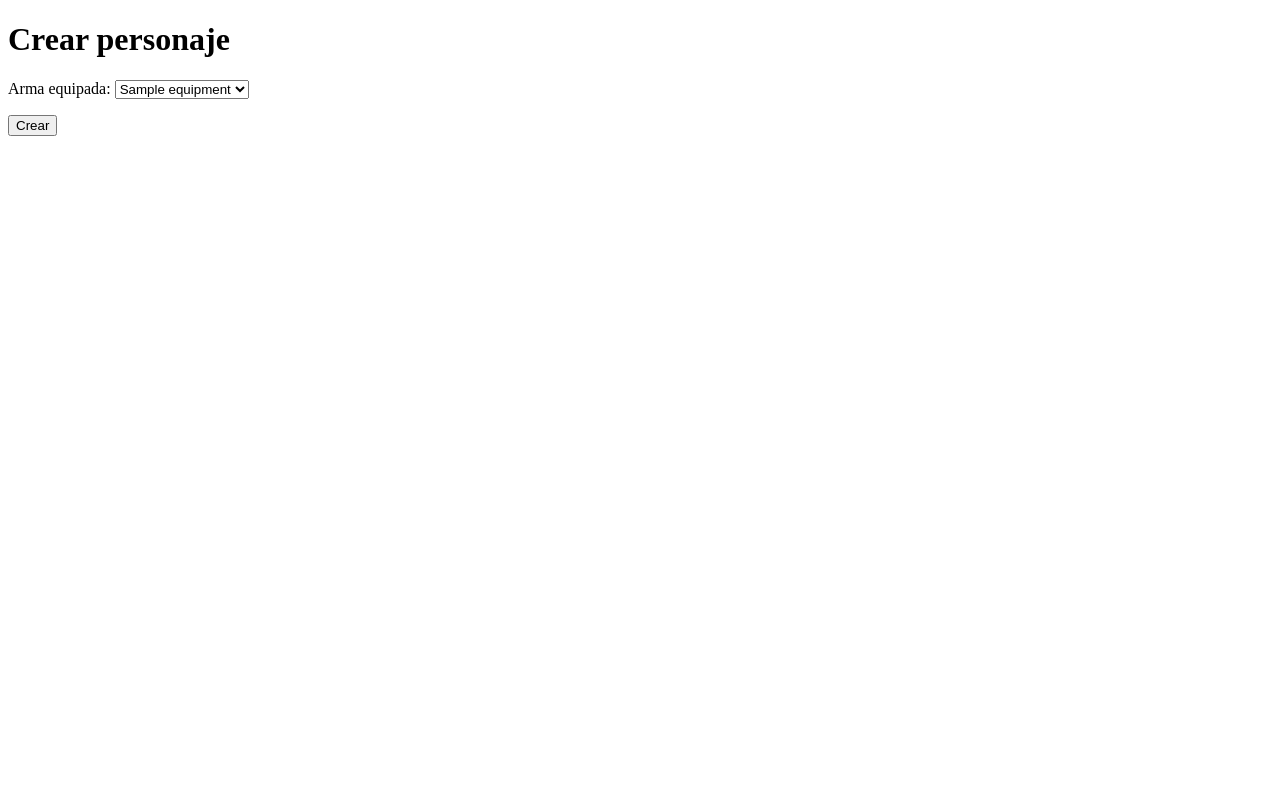
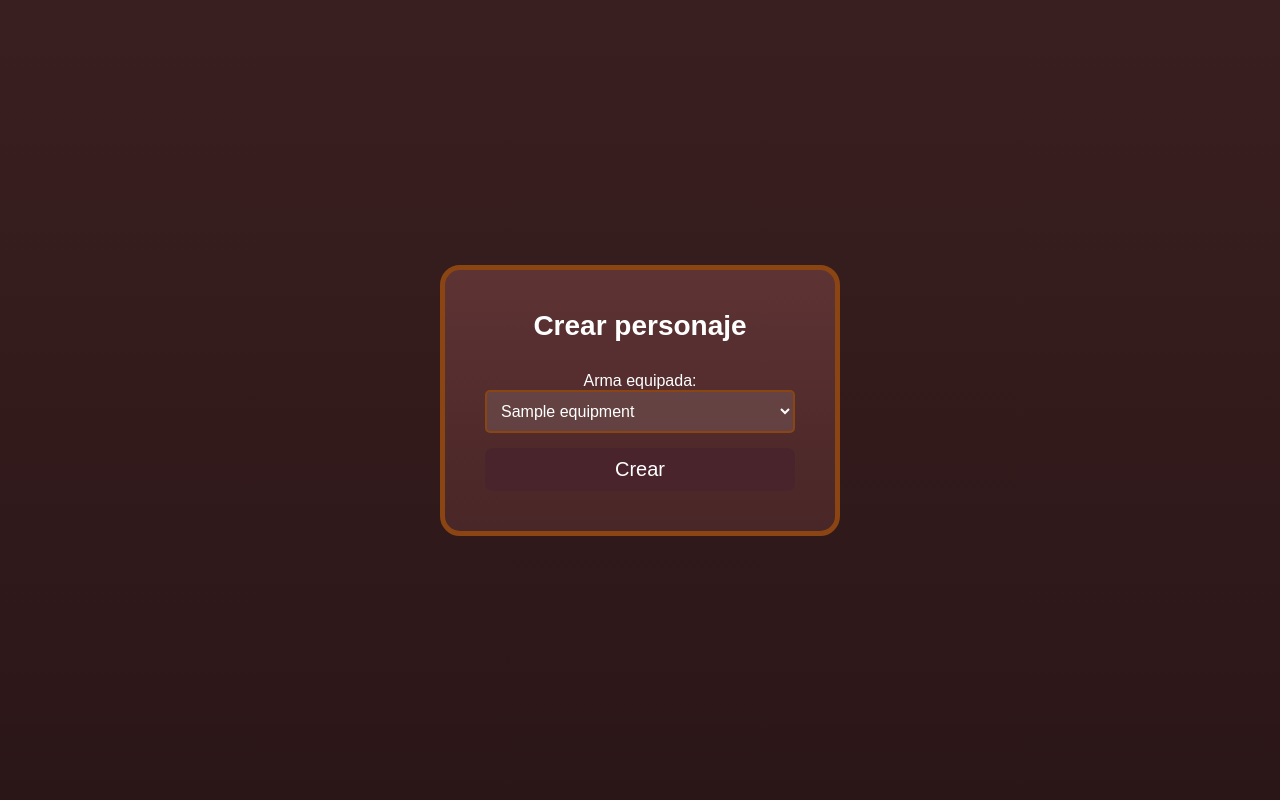
Before and after one commit to daninogales30/juego_tierra_media_django, a Django app: page /equip_weapon/1/ in a window 1280 px wide. Run offline with Django 5.2, Linux system fonts and the light colour scheme; tables that the repository leaves empty hold one stand-in row (values such as "Sample post").

Commit message:
css formulario crear personaje hecho

```diff
--- /dev/null
+++ b/character/static/character_form.css
@@ -0,0 +1,81 @@
+* {
+    padding: 0;
+    margin: 0;
+    box-sizing: border-box;
+}
+
+body {
+    font-family: sans-serif;
+    color: white;
+    background: linear-gradient(#3a1f20, #2b1617);
+    display: flex;
+    justify-content: center;
+    align-items: center;
+    height: 100vh;
+}
+
+div {
+    background: linear-gradient(to bottom, #5e3334, #492627);
+    border: 5px saddlebrown solid;
+    border-radius: 20px;
+    padding: 40px;
+    display: flex;
+    flex-direction: column;
+    gap: 20px;
+    transition: transform 0.3s ease, box-shadow 0.3s ease;
+    text-align: center;
+    max-width: 400px;
+    width: 100%;
+}
+
+div:hover {
+    transform: translateY(-10px);
+    box-shadow: 0px 20px 30px #1c0e0e;
+}
+
+h1 {
+    font-size: 28px;
+    margin-bottom: 10px;
+}
+
+form {
+    display: flex;
+    flex-direction: column;
+    gap: 15px;
+}
+
+input, select {
+    width: 100%;
+    padding: 10px;
+    border-radius: 5px;
+    border: 2px solid saddlebrown;
+    background-color: rgba(255, 255, 255, 0.1);
+    color: white;
+    font-size: 16px;
+    outline: none;
+    transition: border-color 0.3s ease;
+}
+
+input:focus, textarea:focus, select:focus {
+    border-color: #cfcfcf;
+}
+
+select option {
+    color: black;
+}
+
+button {
+    font-size: 20px;
+    color: white;
+    background-color: rgba(73, 36, 45, 0.8);
+    padding: 10px;
+    border: none;
+    border-radius: 7px;
+    cursor: pointer;
+    transition: background-color 0.35s ease, color 0.35s ease;
+}
+
+button:hover {
+    background-color: rgba(126, 69, 82, 0.8);
+    color: #cfcfcf;
+}
--- a/character/templates/character_form.html
+++ b/character/templates/character_form.html
@@ -3,13 +3,16 @@
 <head>
     <meta charset="UTF-8">
     <title>Crear personaje</title>
+    <link rel="stylesheet" href="../static/character_form.css">
 </head>
 <body>
+<div>
     <h1>Crear personaje</h1>
     <form method="post">
         {% csrf_token %}
         {{ form.as_p }}
         <button type="submit">Crear</button>
     </form>
+</div>
 </body>
 </html>
```
